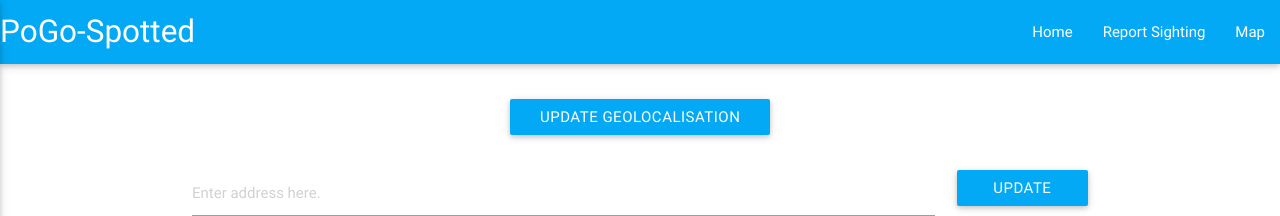
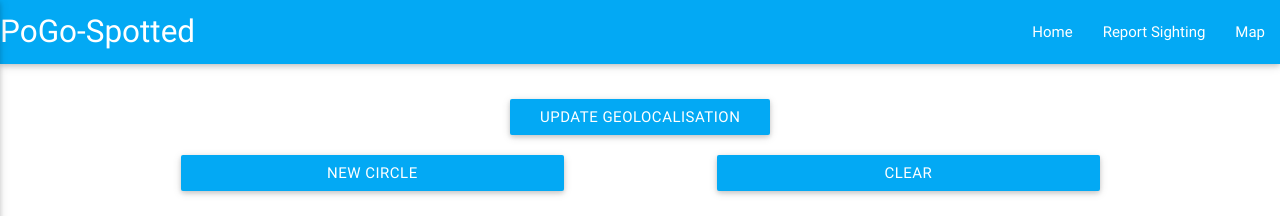
Before and after one commit to Yutsa/PoGo-Spotted, a Flask app: page /nearby/ in a window 1280 px wide. Shown: the top 216 px of the page. Run offline with Flask 2, Linux system fonts and the light colour scheme; data that the repository does not hold is empty; some libraries are stand-ins or nearby versions.

Commit message:
Added a feature to track pokemon. You can draw a circle when a pokemon disappears of your nearby list and you'll know it's not in this circle.

```diff
--- a/static/js/nearby.js
+++ b/static/js/nearby.js
@@ -2,6 +2,8 @@ var map;
 var mapDiv = document.getElementById('map');
 var markerPlayer;
 var spawnMarkers = [];
+var nearbyMarkers = [];
+var nearbyCircles = [];
 var coordinates;
 var geocoder;
 
@@ -23,11 +25,11 @@ function initMap() {
 	fillColor: '#6666ff',
 	strokeColor: '#FF0000',
 	strokeOpacity: 0.8,
-	fillOpacity: 0.35,
+	fillOpacity: 0.55,
 	map: map,
 	center: pos,
 	radius: 200
-    })
+    });
 
     geocoder = new google.maps.Geocoder();
 
@@ -91,6 +93,49 @@ function addInfoWindow(marker, enc_date) {
 	}) (marker, infoWindow));
 }
 
+/* Trace a new yellow circle at the current geolocalisation */
+function traceNewCircle() {
+     if (navigator.geolocation) {
+        navigator.geolocation.getCurrentPosition(function(position) {
+            var pos = {
+		lat: position.coords.latitude,
+		lng: position.coords.longitude
+            };
+	    var marker = new google.maps.Marker({
+		map: map,
+		icon: "../static/img/yellow-dot.png",
+		draggable: true,
+		position: pos
+	    });
+	    nearbyMarkers.push(marker);
+
+	    var nCircle = new google.maps.Circle({
+		fillColor: '#ffff66',
+		strokeColor: 'green',
+		strokeOpacity: 0.8,
+		fillOpacity: 0.35,
+		map: map,
+		center: pos,
+		radius: 200
+	    });
+	    nearbyCircles.push(nCircle);
+
+	    marker.bindTo("position", nCircle, "center");
+        });
+    }
+}
+
+function clearCircles() {
+    for (var i = 0; i < nearbyCircles.length; i++) {
+	nearbyCircles[i].setMap(null);
+	nearbyMarkers[i].setMap(null);
+    }
+    nearbyCircles.length = 0;
+    nearbyMarkers.length = 0;
+    console.log(nearbyMarkers);
+    console.log(nearbyCircles);
+}
+
 $("#update_pos").click(function() {
     if (navigator.geolocation) {
         navigator.geolocation.getCurrentPosition(function(position) {
@@ -98,7 +143,6 @@ $("#update_pos").click(function() {
 		lat: position.coords.latitude,
 		lng: position.coords.longitude
             };
-
 	    map.setCenter(pos);
 	    markerPlayer.setPosition(pos);
         });
@@ -117,3 +161,6 @@ $("#submit_geocode").click(function() {
 	}
     });
 })
+
+$("#trace_circle").click(traceNewCircle);
+$("#clear_circles").click(clearCircles);
--- a/templates/nearby.html
+++ b/templates/nearby.html
@@ -42,6 +42,19 @@
     </div>
   </div>
 
+  <div class="row">
+	<button class="btn light-blue waves-effect waves-light col s5"
+		id="trace_circle">
+	  New Circle
+	</button>
+
+	<button class="btn light-blue waves-effect waves-light col s5
+		       offset-s2"
+		id="clear_circles">
+	  Clear
+	</button>
+  </div>
+
    <div class="row">
       <div class="input-field col s6 m10">
 	<input type="text" name="address" id="address"
```
Also changed, not shown: static/img/yellow-dot.png (added).
